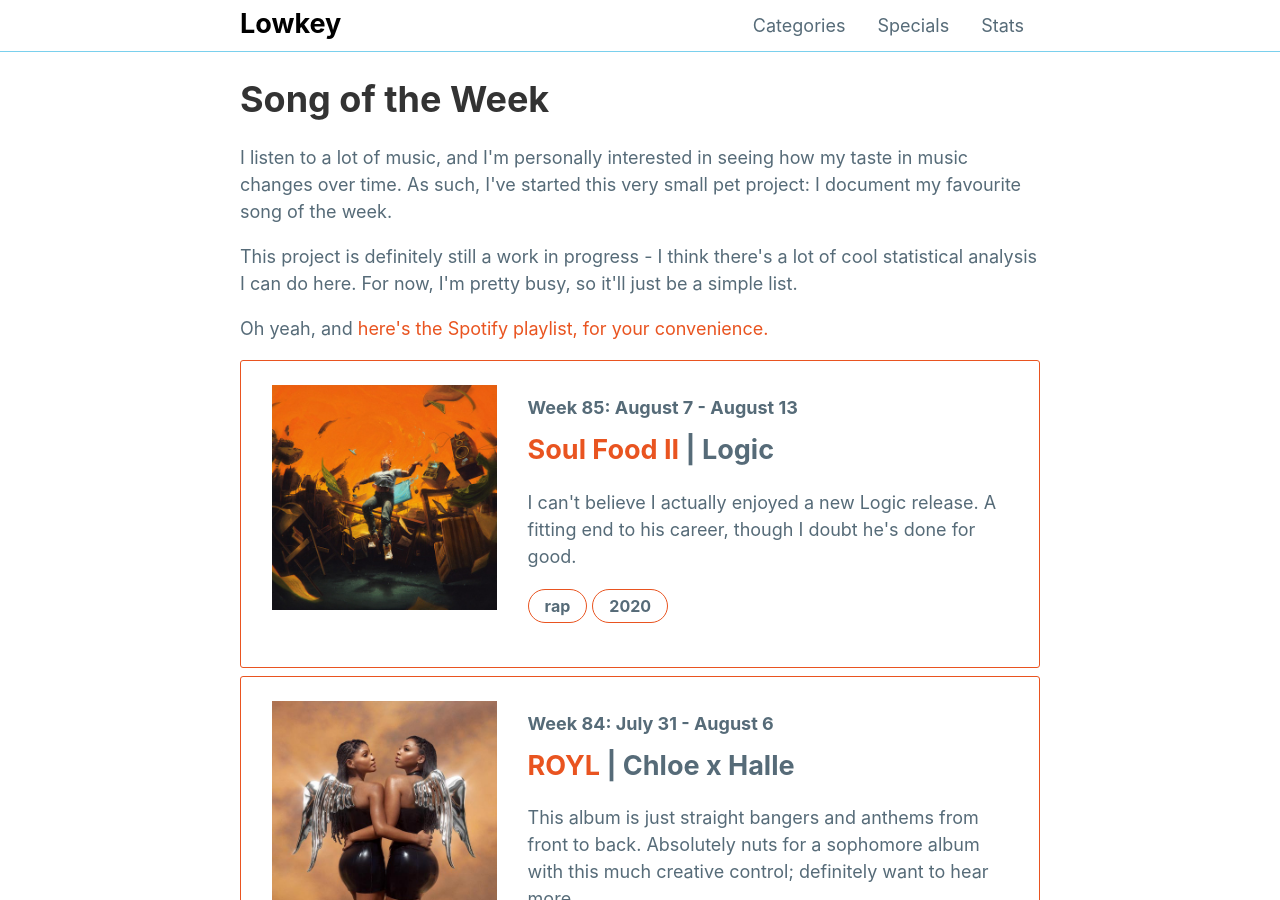
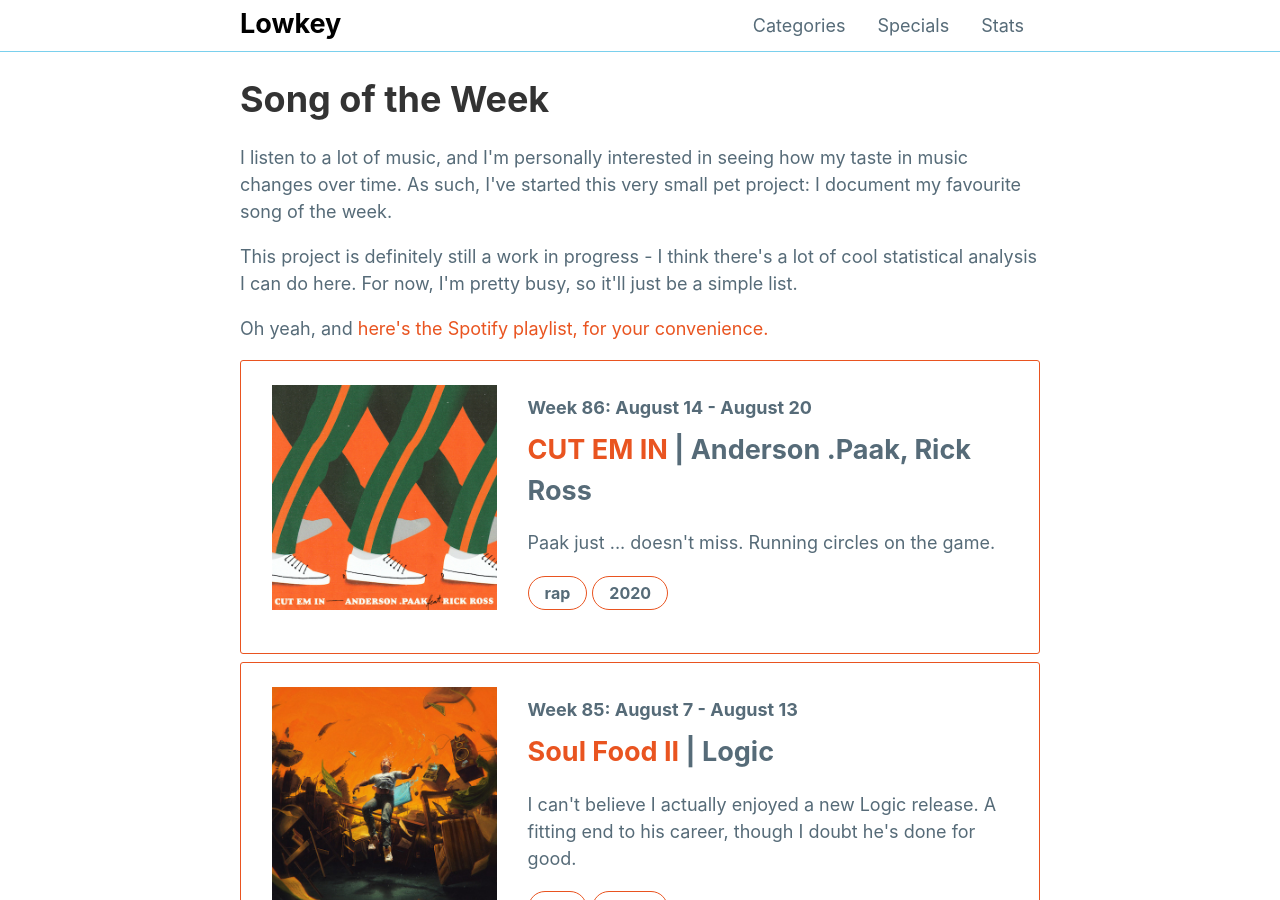
Before and after one commit to mattxwang/lowkey, a Jekyll site: the page built from stats/song-of-the-week.html, in a window 1280 px wide and 900 px high. Built offline with Jekyll 4.4.1, drawn with Linux system fonts in a browser that asks for light colours; comment, search, counter and statistics services are not loaded.

Commit message:
cut em innnnn

```diff
--- a/_data/sotw.yml
+++ b/_data/sotw.yml
@@ -848,3 +848,13 @@ week85:
   year: 2020
   blurb: >
     I can't believe I actually enjoyed a new Logic release. A fitting end to his career, though I doubt he's done for good.
+week86:
+  week: "Week 86: August 14 - August 20"
+  title: "CUT EM IN"
+  artist: "Anderson .Paak, Rick Ross"
+  album: "CUT EM IN"
+  album_art: "cut-em-in.jpg"
+  genre: "rap"
+  year: 2020
+  blurb: >
+    Paak just ... doesn't miss. Running circles on the game.
```
Also changed, not shown: img/albums/cut-em-in.jpg (added).
